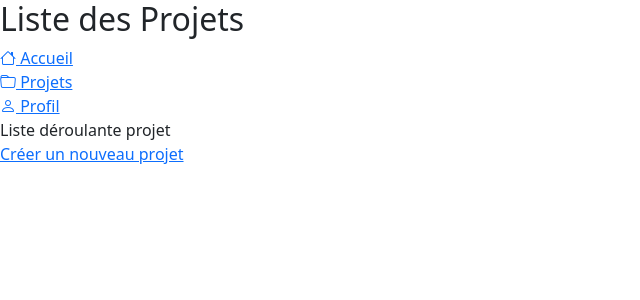
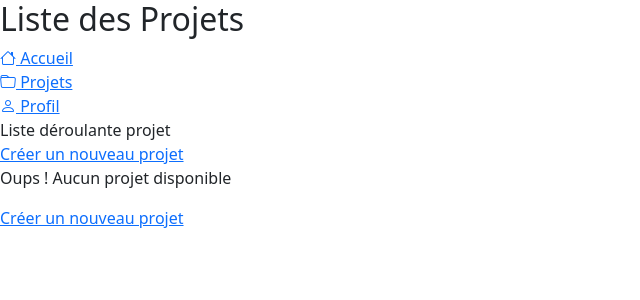
Before and after one commit to armanceau/TaskFlow, a Vue app in the folder frontend/my-app/: page /projets in a window 1280 px wide. Shown: the top 300 px of the page, without its empty margins (0-640 px from the left). Built offline with nearby package versions, Linux system fonts and the light colour scheme.

Commit message:
Update ProjetListeView.vue

```diff
--- a/frontend/my-app/src/views/ProjetListeView.vue
+++ b/frontend/my-app/src/views/ProjetListeView.vue
@@ -29,5 +29,9 @@ projets.value = await fetchProjets();
             />
 		</li>
 	</ul>
+	<div v-else>
+		<p>Oups ! Aucun projet disponible</p>
+		<a href="/add-projet">Créer un nouveau projet</a>
+	</div>
 </div>
 </template>
```
